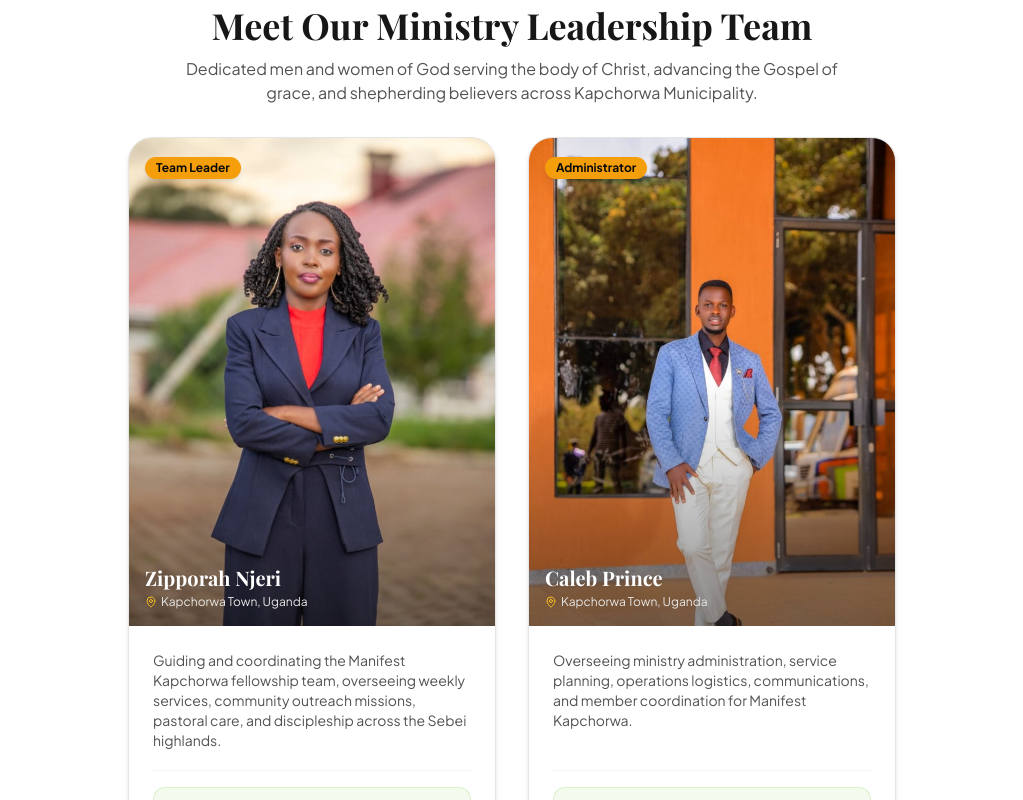
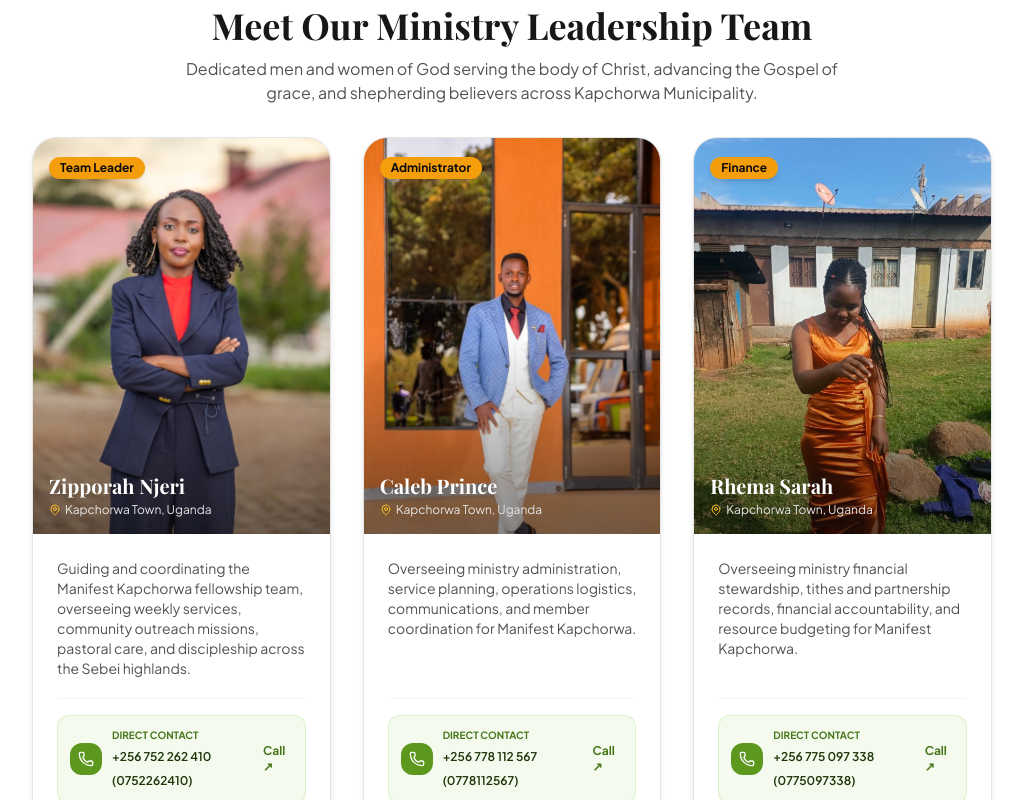
Before and after one commit to ChemayekAbraham/manifestkapchorwa, a Next.js app: page /about in a window 1280 px wide. Shown: the part 700-1500 px from the top of the page, without its empty margins (128-1151 px from the left). Built offline with nearby package versions, Linux system fonts and the light colour scheme; no server answers; the database is empty; a web font is replaced by a local one.

Commit message:
feat: add Finance Leader Rhema Sarah to Ministry Leadership team

```diff
--- a/components/public/leadership-section.tsx
+++ b/components/public/leadership-section.tsx
@@ -33,6 +33,16 @@
     phoneFormatted: "+256 778 112 567 (0778112567)",
     imageUrl: "/images/team/caleb-prince.jpg",
     bio: "Overseeing ministry administration, service planning, operations logistics, communications, and member coordination for Manifest Kapchorwa.",
+    location: "Kapchorwa Town, Uganda",
+  },
+  {
+    id: "rhema-sarah",
+    name: "Rhema Sarah",
+    role: "Finance",
+    phone: "+256775097338",
+    phoneFormatted: "+256 775 097 338 (0775097338)",
+    imageUrl: "/images/team/rhema-sarah.jpg",
+    bio: "Overseeing ministry financial stewardship, tithes and partnership records, financial accountability, and resource budgeting for Manifest Kapchorwa.",
     location: "Kapchorwa Town, Uganda",
   },
 ];
```
Also changed, not shown: public/images/team/rhema-sarah.jpg (added).
